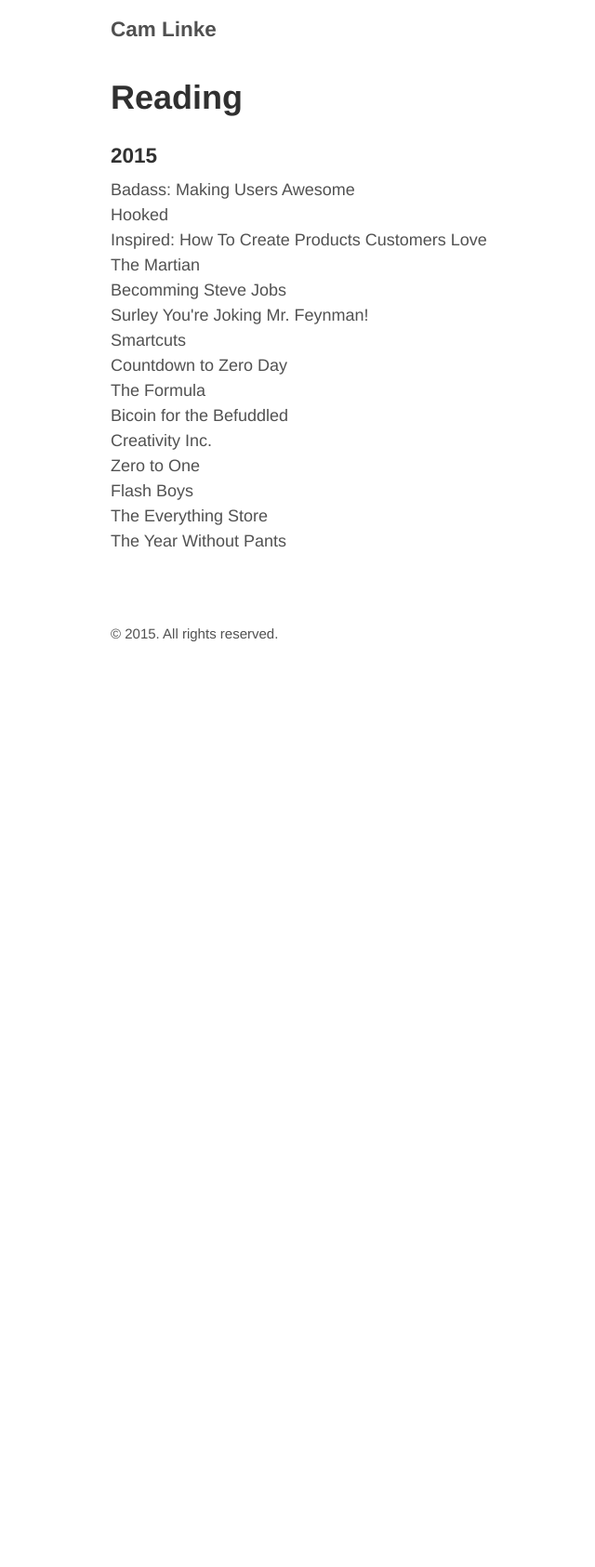
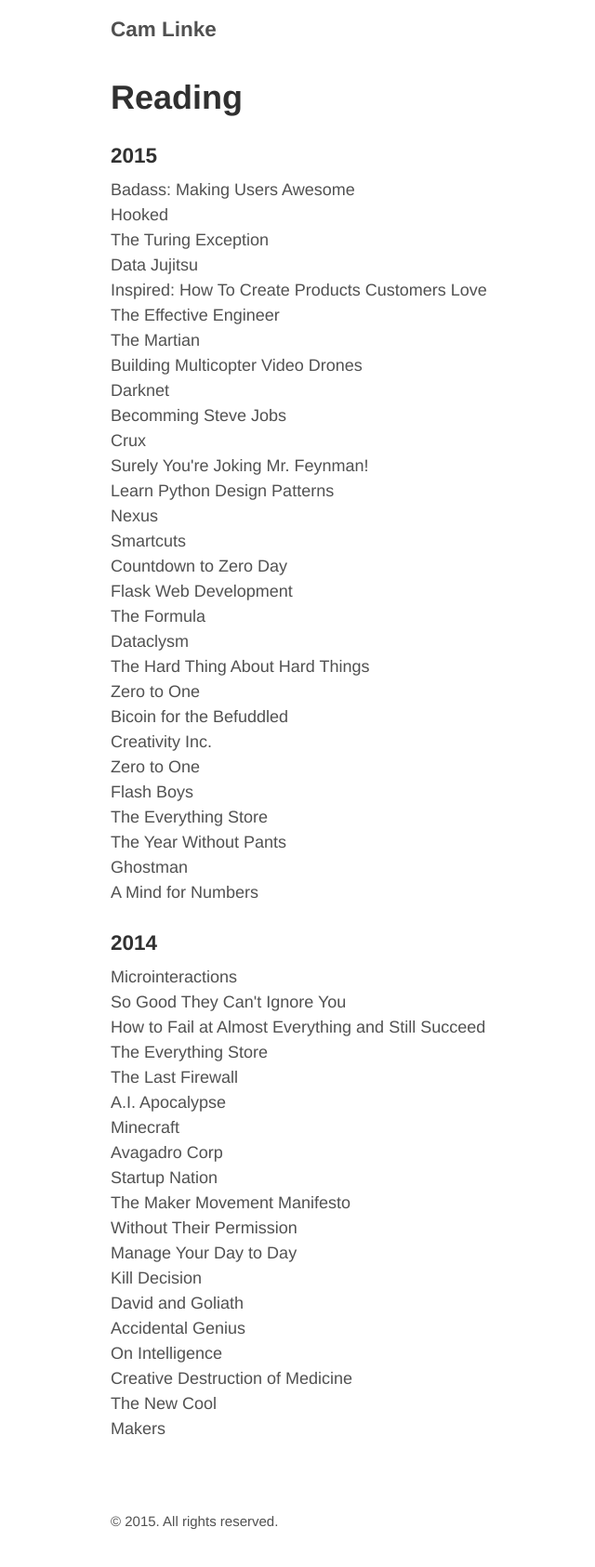
Before and after one commit to camlinke/camlinke.github.io, a Jekyll site: the page built from reading.md, in a window 1280 px wide. Shown: the whole page at 93% size, without its empty margins (206-846 px from the left). Built offline with Jekyll 4.4.1, drawn with Linux system fonts in a browser that asks for light colours; nearby versions of some CDN libraries; before the commit the page ends 900 px from its top, so only the background shows below that.

Commit message:
updated pages

```diff
--- a/reading.md
+++ b/reading.md
@@ -5,38 +5,56 @@
 
 <h3>2015</h3>
 <ul class="frontpage-list">
-  <li>Badass: Making Users Awesome</li>
-  <li>Hooked</li>
-  <li>Inspired: How To Create Products Customers Love</li>
-  <li>The Martian</li>
-  <li>Becomming Steve Jobs</li>
-  <li>Surley You're Joking Mr. Feynman!</li>
-  <li>Smartcuts</li>
-  <li>Countdown to Zero Day</li>
-  <li>The Formula</li>
-  <li>Bicoin for the Befuddled</li>
-  <li>Creativity Inc.</li>
-  <li>Zero to One</li>
-  <li>Flash Boys</li>
-  <li>The Everything Store</li>
-  <li>The Year Without Pants</li>
+    <li>Badass: Making Users Awesome</li>
+    <li>Hooked</li>
+    <li>The Turing Exception</li>
+    <li>Data Jujitsu</li>
+    <li>Inspired: How To Create Products Customers Love</li>
+    <li>The Effective Engineer</li>
+    <li>The Martian</li>
+    <li>Building Multicopter Video Drones</li>
+    <li>Darknet</li>
+    <li>Becomming Steve Jobs</li>
+    <li>Crux</li>
+    <li>Surely You're Joking Mr. Feynman!</li>
+    <li>Learn Python Design Patterns</li>
+    <li>Nexus</li>
+    <li>Smartcuts</li>
+    <li>Countdown to Zero Day</li>
+    <li>Flask Web Development</li> <!-- http://shop.oreilly.com/product/0636920031116.do -->
+    <li>The Formula</li>
+    <li>Dataclysm</li>
+    <li>The Hard Thing About Hard Things</li>
+    <li>Zero to One</li>
+    <li>Bicoin for the Befuddled</li>
+    <li>Creativity Inc.</li>
+    <li>Zero to One</li>
+    <li>Flash Boys</li>
+    <li>The Everything Store</li>
+    <li>The Year Without Pants</li>
+    <li>Ghostman</li>
+    <li>A Mind for Numbers</li>
 </ul>
 
-<!-- <h3>2014</h3>
+<h3>2014</h3>
 <ul class="frontpage-list">
-  <li>Badass: Making Users Awesome</li>
-  <li>Hooked</li>
-  <li>Inspired: How To Create Products Customers Love</li>
-  <li>The Martian</li>
-  <li>Becomming Steve Jobs</li>
-  <li>Surley You're Joking Mr. Feynman!</li>
-  <li>Smartcuts</li>
-  <li>Countdown to Zero Day</li>
-  <li>The Formula</li>
-  <li>Bicoin for the Befuddled</li>
-  <li>Creativity Inc.</li>
-  <li>Zero to One</li>
-  <li>Flash Boys</li>
-  <li>The Everything Store</li>
-  <li>The Year Without Pants</li>
-</ul> -->
+    <li>Microinteractions</li>
+    <li>So Good They Can't Ignore You</li>
+    <li>How to Fail at Almost Everything and Still Succeed</li>
+    <li>The Everything Store</li>
+    <li>The Last Firewall</li>
+    <li>A.I. Apocalypse</li>
+    <li>Minecraft</li>
+    <li>Avagadro Corp</li>
+    <li>Startup Nation</li>
+    <li>The Maker Movement Manifesto</li>
+    <li>Without Their Permission</li>
+    <li>Manage Your Day to Day</li>
+    <li>Kill Decision</li>
+    <li>David and Goliath</li>
+    <li>Accidental Genius</li>
+    <li>On Intelligence</li>
+    <li>Creative Destruction of Medicine</li>
+    <li>The New Cool</li>
+    <li>Makers</li>
+</ul>
```
Also changed, not shown: courses.md (+7 -7 lines), press.md (+0 -1 lines), projects.md (+0 -1 lines), writing.md (+0 -1 lines).
